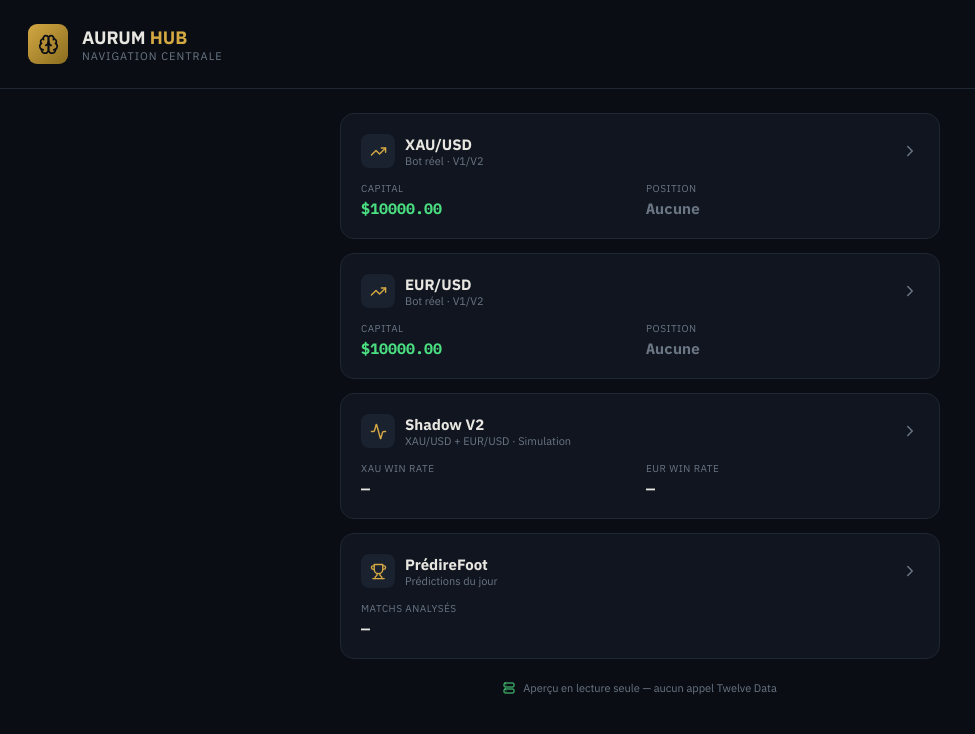
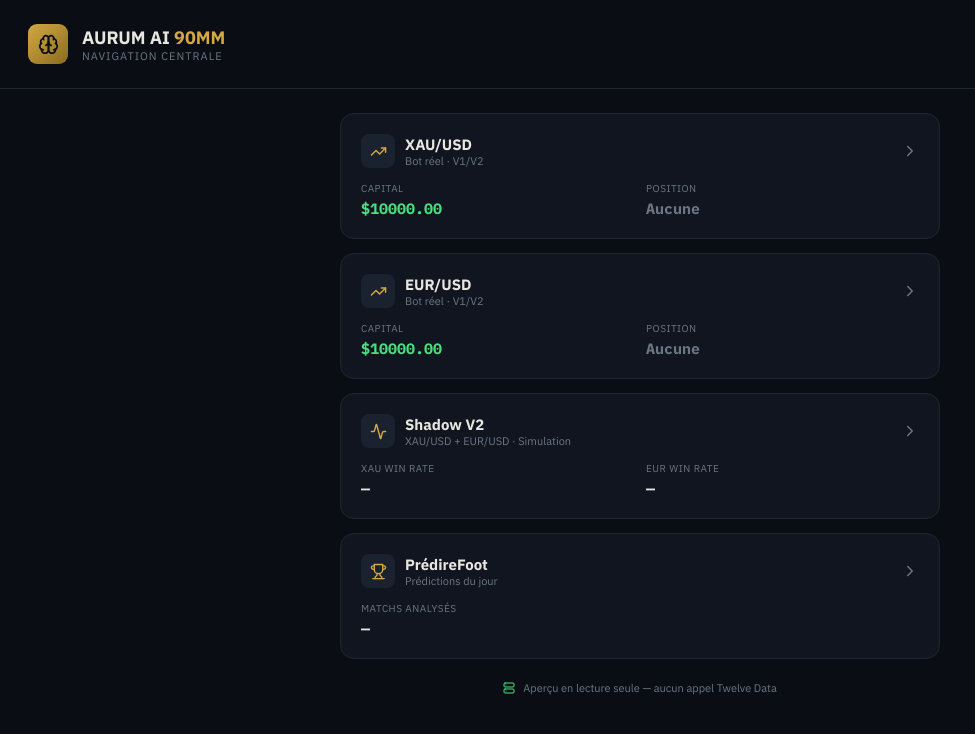
Before and after one commit to ltgninlfien-dev/aria-memory-bot, a Next.js app: page / in a window 1280 px wide. Shown: the top 734 px of the page, without its empty margins (0-975 px from the left). Built offline with nearby package versions, Linux system fonts and the light colour scheme; no server answers; the database is empty.

Commit message:
Update Hub.js

```diff
--- a/app/components/Hub.js
+++ b/app/components/Hub.js
@@ -82,7 +82,7 @@ export default function Hub() {
           <Brain size={21} color="#0a0e14" />
         </div>
         <div>
-          <div className="label-font" style={{ fontSize: 18, fontWeight: 700 }}>AURUM <span style={{ color: CARD_ACCENT }}>HUB</span></div>
+          <div className="label-font" style={{ fontSize: 18, fontWeight: 700 }}>AURUM AI <span style={{ color: CARD_ACCENT }}>90MM</span></div>
           <div className="label-font" style={{ fontSize: 11, color: '#6b7685', letterSpacing: 1 }}>NAVIGATION CENTRALE</div>
         </div>
       </div>
```
